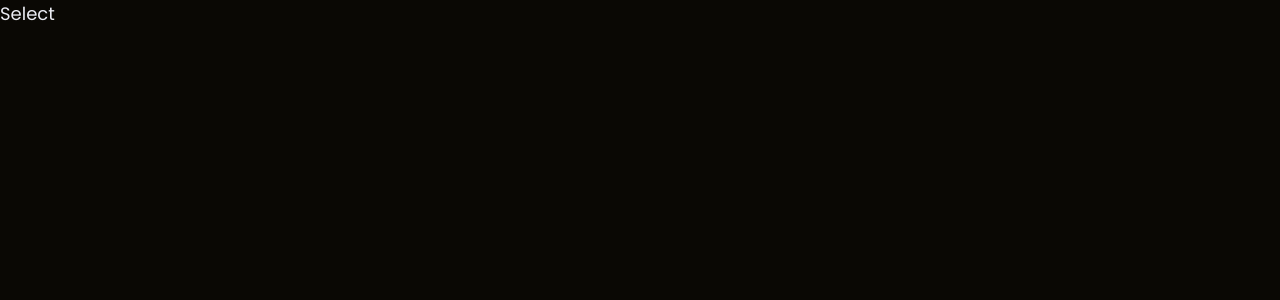
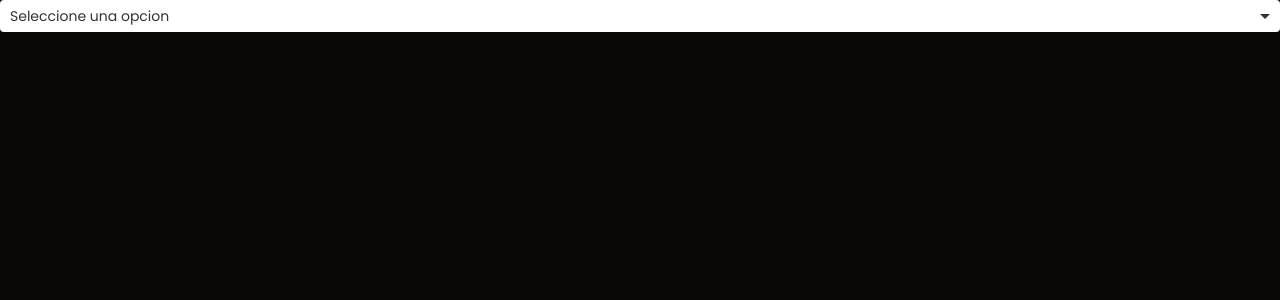
Before and after one commit to gabrielcopa96/portfolio, a Next.js app: page /admin/components/Select/Select in a window 1280 px wide. Shown: the top 300 px of the page. Built offline with nearby package versions, Linux system fonts and the light colour scheme.

Commit message:
component select finished

```diff
--- a/pages/admin/components/Select/Select.tsx
+++ b/pages/admin/components/Select/Select.tsx
@@ -1,9 +1,58 @@
-import { type ReactElement } from 'react';
+import { useState, type JSXElementConstructor, type ReactElement, Children, cloneElement } from 'react';
+import styles from "./select.module.scss";
+import type { SelectI } from './interface/select.interface';
 
-const Select = (): ReactElement => {
+const Select = (props: SelectI): ReactElement<JSXElementConstructor<HTMLElement>> => {
+
+  const { value, onChange, children } = props;
+
+  const [openSelect, setOpenSelect] = useState(false);
+
+  const extendedProps = (child: any) => {
+    const newProps = {
+      ...child.props,
+      valueSelected: value ? value : "Seleccione una opcion",
+      setValueOption: onChange,
+      setCloseOptions: setOpenSelect
+    }
+    return cloneElement(child, newProps)
+  }
+
+
   return (
-    <div>Select</div>
+    <>
+      <div className={`${styles.select} ${openSelect && styles.active}`} onClick={() => setOpenSelect(!openSelect)}>
+        <span id="value-span" className={styles.value}>{value ? value : "Seleccione una opcion"}</span>
+      </div>
+      {openSelect && Children.map(children, (child: any) => extendedProps(child))}
+    </>
   )
 }
 
+export const Options = (props: { options: Array<any>, valueSelected?: string; setValueOption?: any; setCloseOptions?: any }): ReactElement<JSXElementConstructor<HTMLElement>> => {
+
+  const { options, valueSelected, setValueOption, setCloseOptions } = props
+
+  return (
+    <div className={styles.options}>
+      {
+        options.map((option, index) => (
+          <span
+            key={index}
+            className={`${styles.option} ${option === valueSelected && styles.optionSelected}`}
+            onClick={() => {
+              setValueOption(option)
+              setCloseOptions(false)
+            }}
+          >
+            {option}
+          </span>
+        ))
+      }
+    </div>
+  )
+}
+
+Select.Options = Options;
+
 export default Select;
--- a/pages/admin/components/Select/interface/select.interface.ts
+++ b/pages/admin/components/Select/interface/select.interface.ts
@@ -1,3 +1,7 @@
-export interface SelectI {
+import { PropsWithChildren } from "react";
 
+export interface SelectI extends PropsWithChildren {
+    value?: string;
+    placeholder?: string;
+    onChange?: (value: string) => void;
 }
--- /dev/null
+++ b/pages/admin/components/Select/select.module.scss
@@ -0,0 +1,114 @@
+.select {
+    width: 100%;
+    height: 3.2rem;
+    border-radius: 4px;
+    padding: 0 10px;
+    font-size: 14px;
+    color: #333;
+    background-color: #fff;
+    outline: none;
+    cursor: pointer;
+    position: relative;
+
+    &::after {
+        content: '';
+        position: absolute;
+        top: 60%;
+        right: 10px;
+        width: 0;
+        height: 0;
+        border: 5px solid transparent;
+        border-top-color: #333;
+        transform: translateY(-50%);
+    }
+
+    &.active {
+        outline: 2px solid var(--brand);
+    }
+
+    &:hover {
+        outline: 2px solid var(--brand);
+    }
+
+    &:focus {
+        border-color: #333;
+    }
+
+    &.disabled {
+        cursor: not-allowed;
+        border-color: #ccc;
+        background-color: #f5f5f5;
+
+        &::after {
+            border-top-color: #ccc;
+        }
+    }
+
+    & .value {
+        display: block;
+        width: 90%;
+        height: 100%;
+        line-height: 3.2rem;
+        overflow: hidden;
+        text-overflow: ellipsis;
+        white-space: nowrap;
+        user-select: none;
+    }
+}
+
+.options {
+    margin-top: 1px;
+    background-color: var(--white);
+    border-radius: 4px;
+    display: flex;
+    height: 100px;
+    flex-direction: column;
+    gap: .4rem;
+    color: #333;
+    font-size: 14px;
+    overflow: hidden;
+    transition: all .3s ease-in-out;
+    overflow-y: auto;
+
+    &::-webkit-scrollbar {
+        width: 8px;
+    }
+
+    &::-webkit-scrollbar-track {
+        background-color: #cacaca;
+    }
+
+    &::-webkit-scrollbar-thumb {
+        background-color: var(--brand);
+    }
+
+    &::-webkit-scrollbar-thumb:hover {
+        background-color: var(--brand);
+    }
+
+
+
+    & .option {
+        width: 100%;
+        height: 2.4rem;
+        line-height: 2.4rem;
+        padding: 0 10px;
+        border-radius: 4px;
+        cursor: pointer;
+        user-select: none;
+
+        &:hover {
+            background-color: var(--brand);
+            color: var(--white);
+        }
+
+        &.selected {
+            background-color: var(--brand);
+            color: #fff;
+        }
+
+        & .optionSelected {
+            background-color: var(--brand);
+        }
+    }
+}
```
Also changed, not shown: pages/admin/index.tsx (+11 -2 lines).
